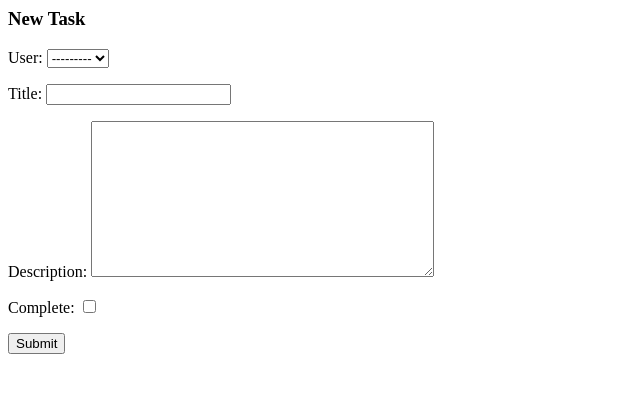
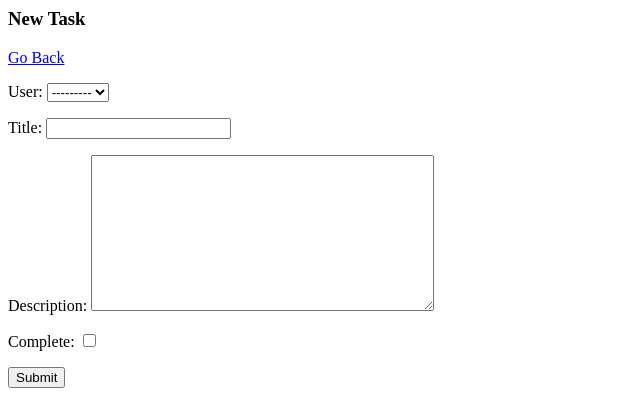
Before and after one commit to ethan-pt/todo_list, a Django app: page /task-create/ in a window 1280 px wide. Shown: the top 420 px of the page, without its empty margins (0-640 px from the left). Run offline with Django 4.2, Linux system fonts and the light colour scheme.

Commit message:
add back button

```diff
--- a/todo_list/templates/todo_list/task_form.html
+++ b/todo_list/templates/todo_list/task_form.html
@@ -1,4 +1,6 @@
 <h3>New Task</h3>
+
+<a href="{% url 'tasks' %}">Go Back</a>
 
 <form method="POST" action="">
     {% csrf_token %}
```
